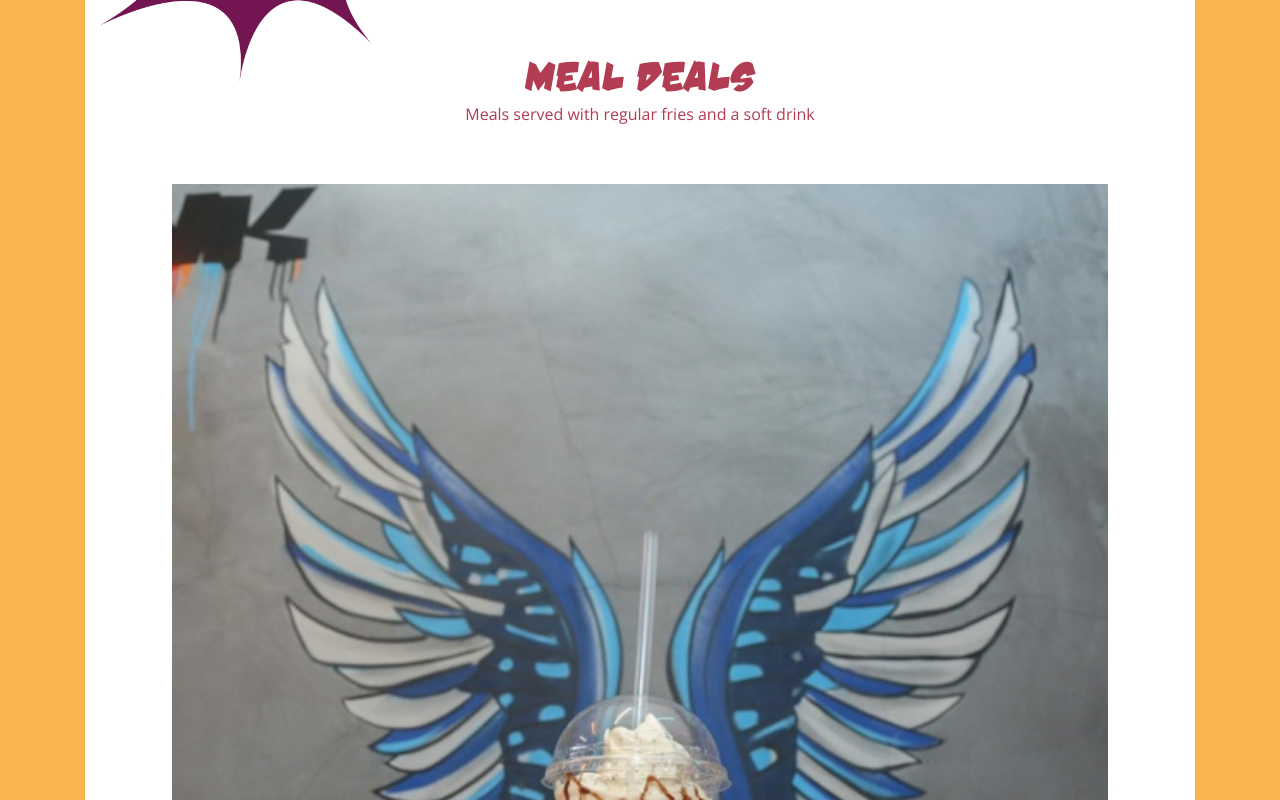
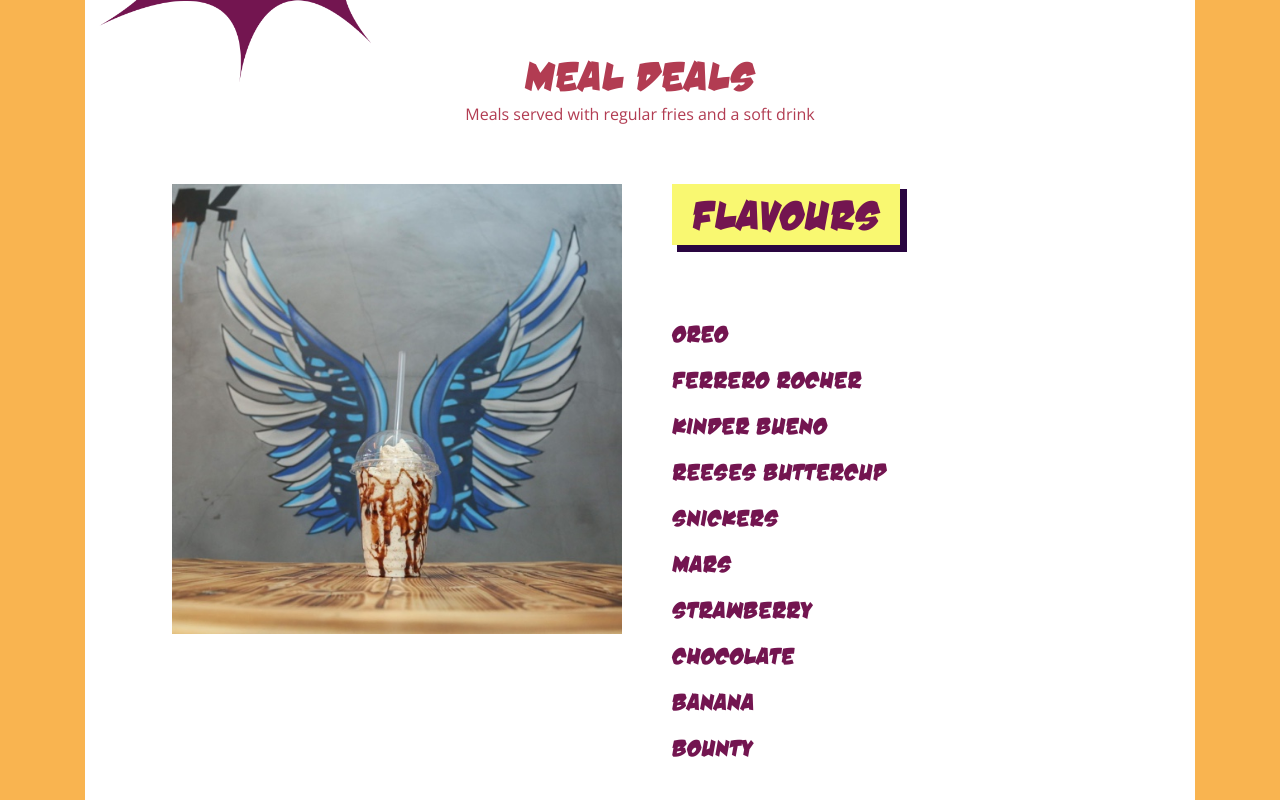
Before and after one commit to iamcstlouis/krunk-burgers-site, a Vue app: page /menu-shakes in a window 1280 px wide. Shown: the part 520-1320 px from the top of the page. Built offline with nearby package versions, Linux system fonts and the light colour scheme; what v-animate-css would draw is missing.

Commit message:
Updates Shakes flavours list on larger screens

```diff
--- a/src/components/ShakesMealDeals.vue
+++ b/src/components/ShakesMealDeals.vue
@@ -13,8 +13,8 @@
             />
           </div>
 
-          <div class="wings-hdr-wrapper">
-            <div class="wings-flavours-hdr">
+          <div class="shakes-hdr-wrapper">
+            <div class="shakes-flavours-hdr">
               <div class="hdr-wrapper">
                 <h2>Flavours</h2>
               </div>
@@ -22,9 +22,15 @@
           </div>
         </div>
 
-        <div class="wing-flavours-list">
+        <div class="shakes-flavours-list">
+          <div class="shakes-flavours-hdr-mobile">
+            <div class="hdr-wrapper">
+              <h2>Flavours</h2>
+            </div>
+          </div>
+
           <ul id="flavours">
-            <li v-for="item in flavours" :key="item.flavour">
+            <li v-for="item in shakeFlavours" :key="item.flavour">
               <a
                 href="https://deliveroo.co.uk/menu/london/croydon/krunk?day=today&postcode=SE256NX&time=ASAP"
                 target="_blank"
@@ -46,30 +52,36 @@
     MealDealsHdrExcerpt
   },
   data: () => ({
-    flavours: [
+    shakeFlavours: [
       {
-        flavour: "Original"
+        flavour: "Oreo"
       },
       {
-        flavour: "Smokey BBQ"
+        flavour: "Ferrero Rocher"
       },
       {
-        flavour: "Atomic Hot"
+        flavour: "Kinder Bueno"
       },
       {
-        flavour: "Lemon Pepper"
+        flavour: "Reeses buttercup"
       },
       {
-        flavour: "Garlic Parmesan"
+        flavour: "Snickers"
       },
       {
-        flavour: "Mango Habanero"
+        flavour: "Mars"
       },
       {
-        flavour: "Sweet chilli"
+        flavour: "Strawberry"
       },
       {
-        flavour: "Honey Mustard"
+        flavour: "Chocolate"
+      },
+      {
+        flavour: "Banana"
+      },
+      {
+        flavour: "Bounty"
       }
     ]
   })
@@ -94,6 +106,10 @@
 
   .container {
     .main-content {
+      @media screen and (min-width: 1024px) {
+        display: flex;
+      }
+
       .img-hdr-wrapper {
         position: relative;
 
@@ -104,12 +120,16 @@
             margin-top: 6rem;
           }
 
+          @media (min-width: 1024px) {
+            max-width: 450px;
+          }
+
           .featured-img {
             width: 100%;
           }
         }
 
-        .wings-hdr-wrapper {
+        .shakes-hdr-wrapper {
           position: absolute;
           bottom: -1.9rem;
           left: 50%;
@@ -124,8 +144,12 @@
             bottom: -3.5rem;
           }
 
-          .wings-flavours-hdr {
+          .shakes-flavours-hdr {
             position: relative;
+
+            @media screen and (min-width: 1024px) {
+              display: none;
+            }
 
             .hdr-wrapper {
               display: flex;
@@ -165,7 +189,7 @@
         }
       }
 
-      .wing-flavours-list {
+      .shakes-flavours-list {
         margin-top: 5rem;
 
         @media (min-width: 768px) {
@@ -175,6 +199,49 @@
         @media (min-width: 992px) {
           padding-left: 3.5rem;
           margin-top: 10rem;
+        }
+
+        @media screen and (min-width: 1024px) {
+          margin-top: 6rem;
+        }
+
+        .shakes-flavours-hdr-mobile {
+          display: none;
+        }
+
+        @media screen and (min-width: 1024px) {
+          padding-left: 5rem;
+
+          .shakes-flavours-hdr-mobile {
+            display: block;
+            position: relative;
+
+            .hdr-wrapper {
+              display: flex;
+              align-items: center;
+              justify-content: center;
+
+              h2 {
+                font-family: "dnk";
+                font-size: 42px;
+                background-color: #f9f871;
+                color: #731550;
+                z-index: 300;
+                padding-top: 1rem;
+                padding: 0.5rem 2rem;
+              }
+
+              &:after {
+                position: absolute;
+                content: "";
+                background-color: #290540;
+                width: 23rem;
+                height: 6.25rem;
+                left: 0.5rem;
+                top: 0.5rem;
+              }
+            }
+          }
         }
 
         #flavours {
@@ -204,6 +271,11 @@
               }
             }
           }
+
+          @media screen and (min-width: 1024px) {
+            display: block;
+            margin-top: 6rem;
+          }
         }
       }
     }
```
